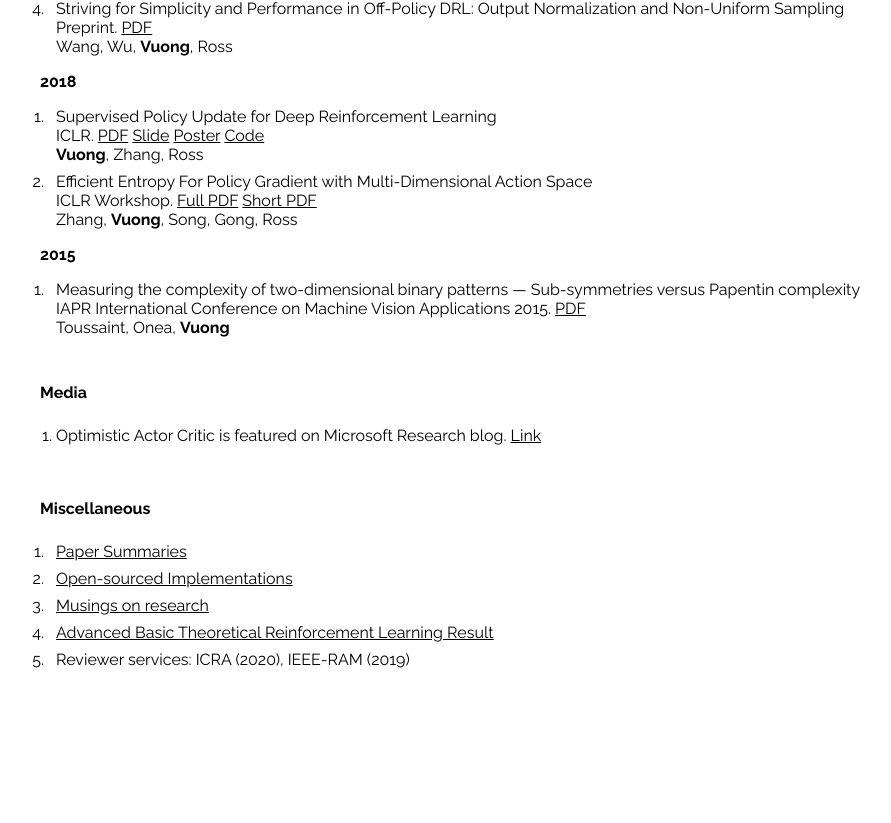
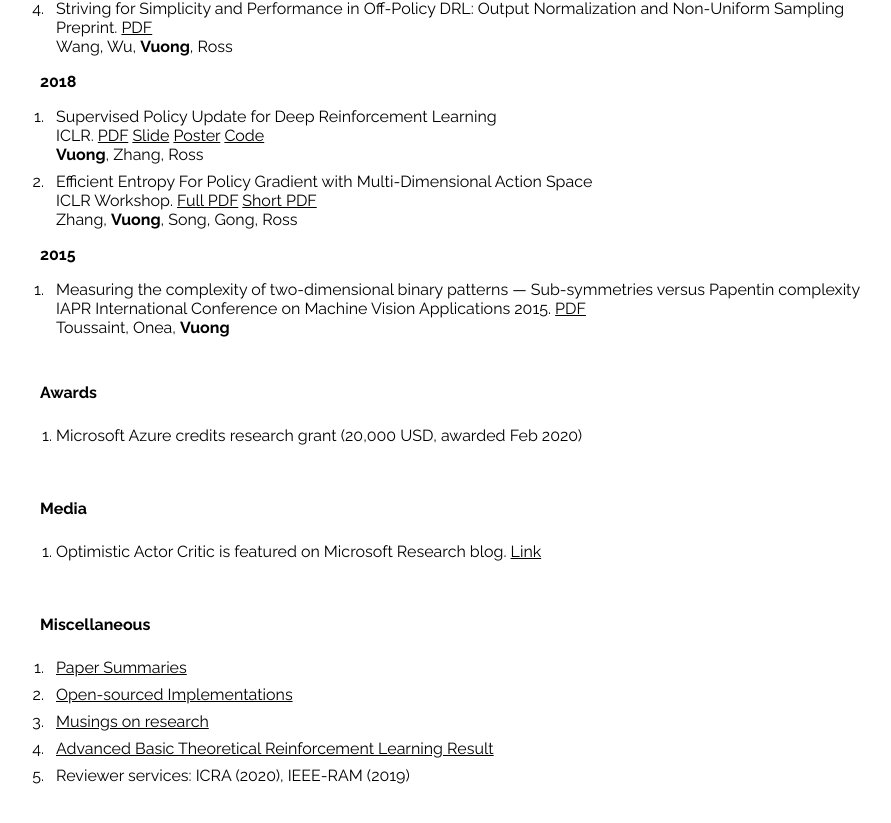
Before and after one commit to quanvuong/quanvuong.github.io, a React (Create React App) app: page / in a window 1280 px wide. Shown: the part 863-1686 px from the top of the page, without its empty margins (8-899 px from the left). Before the commit the page ends 1572 px from the top, so only its background shows below. Built offline with nearby package versions, Linux system fonts and the light colour scheme.

Commit message:
add awards

```diff
--- a/src/App.js
+++ b/src/App.js
@@ -7,6 +7,7 @@ import Summary from './Summary.js';
 import Papers from './Papers.js';
 import Implementaions from './Implementations.js';
 import Media from './Media.js';
+import Award from './Award.js';
 
 class App extends Component {
   render() {
@@ -19,6 +20,7 @@ class App extends Component {
         <div className="Body">
           <Summary />
           <Papers />
+          <Award />
           <Media />
           <Implementaions />
         </div>
--- /dev/null
+++ b/src/Award.css
@@ -0,0 +1,11 @@
+.Award {
+    display: flex;
+    flex-direction: column;
+    margin-top: 30px;
+}
+
+.AwardHeader {
+    text-align: left;
+    margin-left: 2em;
+    font-weight: bold;
+}
--- /dev/null
+++ b/src/Award.js
@@ -0,0 +1,23 @@
+import React, { Component } from 'react';
+import "./Award.css";
+import "./Implementations.css";
+
+class Award extends Component {
+  render() {
+
+    return (
+      <div className="Award">
+        <div className="AwardHeader">Awards</div>
+
+        <ol>
+          <div className="OnePaper">
+            <li>Microsoft Azure credits research grant (20,000 USD, awarded Feb 2020) </li>
+          </div>
+        </ol>
+
+      </div>
+    );
+  }
+}
+
+export default Award;
```
